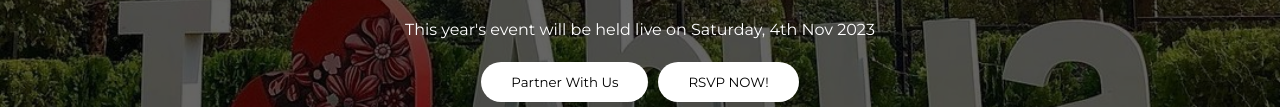
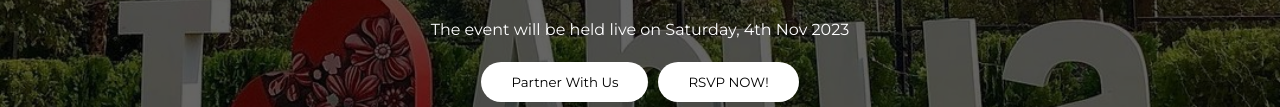
Before and after one commit to abdullah461/Ats-website, a plain HTML site: page index.html in a window 1280 px wide. Shown: the part 322-429 px from the top of the page. Drawn offline with Linux system fonts and the light colour scheme.

Commit message:
edited text

```diff
--- a/index.html
+++ b/index.html
@@ -25,7 +25,7 @@
                         Abuja <span class="typing">Tech Summit</span>
                     </h1>
                     <p>
-                        This year's event will be held live on Saturday, 4th Nov 2023
+                        The event will be held live on Saturday, 4th Nov 2023
 
                     </p>
                     <div class="cta">
```
